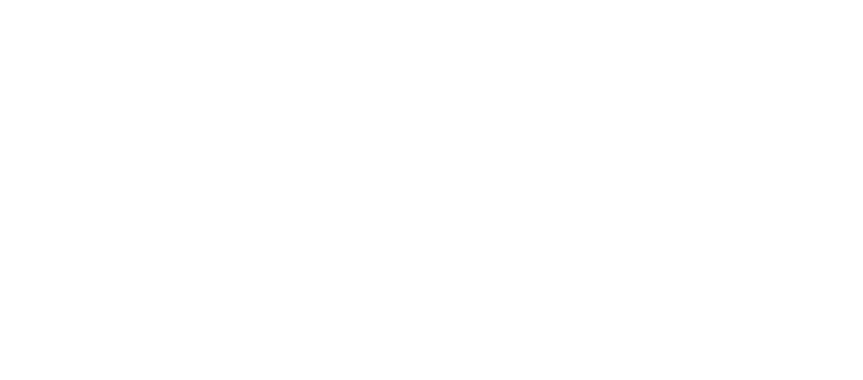
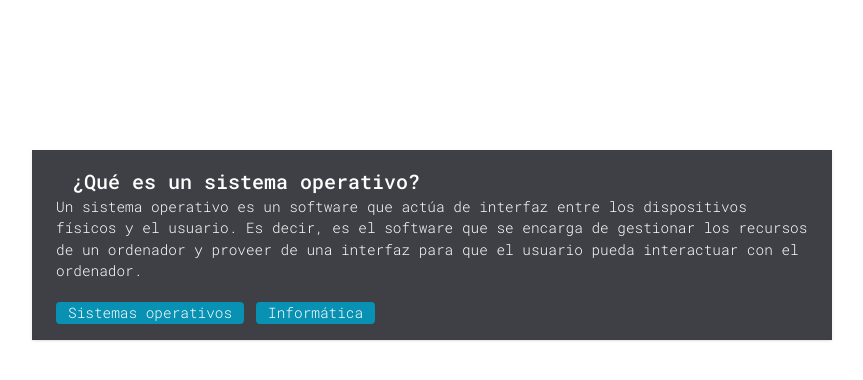
Before and after one commit to ignacio-magno/portafolio_v2, a Next.js app: page /blog in a window 1280 px wide. Shown: the top 380 px of the page, without its empty margins (208-1071 px from the left). Built offline with nearby package versions, Linux system fonts and the light colour scheme.

Commit message:
dynamic blog.

```diff
--- /dev/null
+++ b/app/blog/[title]/page.tsx
@@ -0,0 +1,18 @@
+import {getBlogs} from "@/components/blogs/iBlogs";
+
+export async function generateStaticParams() {
+    const blogs = await getBlogs()
+    return blogs.map(item => ({params: {title: item.Card.friendlyName}}))
+}
+
+export default async function Page({params: {title}}: { params: { title: string } }) {
+    console.log(title)
+    const blog = await getBlogs().then(j => j.find(k => k.Card.friendlyName === title))
+
+    return <main>
+        <div className={"flex flex-col gap-y-4"}>
+            <h1>{blog?.Page.title}</h1>
+            {blog?.Page.body}
+        </div>
+    </main>
+}
--- a/app/blog/page.tsx
+++ b/app/blog/page.tsx
@@ -1,4 +1,29 @@
-export default function Page() {
-    return <>
-    </>
+import Link from "next/link";
+import {getBlogs, IBlogs} from "@/components/blogs/iBlogs";
+
+export default async function Page() {
+    const elements = await getBlogs()
+    return <main>
+        <div className={"flex flex-col gap-y-4"}>
+            {elements.map((item, index) => <Item {...item.Card} key={index}/>)}
+        </div>
+    </main>
 }
+
+function Item({friendlyName, tags, title, body}: IBlogs["Card"]) {
+    return <Link href={"/blog/" + friendlyName}>
+        <div className={"bg-zinc-700 px-6 py-4 shadow"}>
+            <h3 className={"ml-4 text-xl font-medium"}>{title}</h3>
+            <p className={"mb-5"}>
+                {body}
+            </p>
+            <div className={"flex gap-x-3 mt-3"}>
+                {tags.map(tag => <Tag item={tag} key={tag}/>)}
+            </div>
+        </div>
+    </Link>
+}
+
+function Tag({item}: { item: string }) {
+    return <div className={"bg-cyan-600 px-3 rounded"}>{item}</div>
+}
--- a/app/globals.css
+++ b/app/globals.css
@@ -1,3 +1,5 @@
+@import url('https://fonts.googleapis.com/css2?family=Roboto+Mono:wght@300;500&display=swap');
+
 @tailwind base;
 @tailwind components;
 @tailwind utilities;
--- a/app/layout.tsx
+++ b/app/layout.tsx
@@ -1,9 +1,5 @@
 import './globals.css'
 import {Inter} from 'next/font/google'
-import NavBar from "@/components/NavBar";
-import styles from "@/app/styles.module.css";
-import Image from "next/image";
-import Pericles from "@/public/pericles.jpg";
 import Link from "next/link";
 
 const inter = Inter({subsets: ['latin']})
@@ -27,7 +23,7 @@
         </div>
 
         <div
-            className={"font-popins max-w-[90rem] mx-auto px-9 md:px-9 w-full lg:px-20 flex flex-col h-screen text-white"}>
+            className={"font-roboto-mono font-light max-w-[90rem] mx-auto px-9 md:px-9 w-full lg:px-20 flex flex-col h-screen text-white text-base"}>
             <div className={"flex-1 w-[50rem] m-auto "}>
                 <div className={"relative mt-16"}>
                     <div className={"w-full flex justify-between items-center pb-16"}>
--- /dev/null
+++ b/components/blogs/iBlogs.tsx
@@ -0,0 +1,18 @@
+import {TestBlog} from "@/components/blogs/tests"
+
+export interface IBlogs {
+    Card: {
+        friendlyName: string
+        body: JSX.Element | JSX.Element[]
+        title: string
+        tags: string[]
+    },
+    Page: {
+        title: string
+        body: JSX.Element | JSX.Element[]
+    }
+}
+
+export const getBlogs = async (): Promise<IBlogs[]> => {
+    return [TestBlog];
+}
--- /dev/null
+++ b/components/blogs/tests.tsx
@@ -0,0 +1,35 @@
+import {IBlogs} from "@/components/blogs/iBlogs";
+
+export const TestBlog: IBlogs = {
+    Card: {
+        title: "¿Qué es un sistema operativo?",
+        body: <p>Un sistema operativo es un software que actúa de interfaz entre los dispositivos físicos y el usuario.
+            Es
+            decir, es el software que se encarga de gestionar los recursos de un ordenador y proveer de una interfaz
+            para
+            que el usuario pueda interactuar con el ordenador.</p>,
+        tags: ["Sistemas operativos", "Informática"],
+        friendlyName: "test"
+    },
+    Page: {
+        body: <Body/>,
+        title: "Test Blog"
+    }
+}
+
+function Body() {
+    return <>
+        <h2>¿Qué es un sistema operativo?</h2>
+        <p>Un sistema operativo es un software que actúa de interfaz entre los dispositivos físicos y el usuario. Es
+            decir, es el software que se encarga de gestionar los recursos de un ordenador y proveer de una interfaz
+            para que el usuario pueda interactuar con el ordenador.</p>
+        <h2>¿Qué es un sistema operativo?</h2>
+        <p>Un sistema operativo es un software que actúa de interfaz entre los dispositivos físicos y el usuario. Es
+            decir, es el software que se encarga de gestionar los recursos de un ordenador y proveer de una interfaz
+            para que el usuario pueda interactuar con el ordenador.</p>
+        <h2>¿Qué es un sistema operativo?</h2>
+        <p>Un sistema operativo es un software que actúa de interfaz entre los dispositivos físicos y el usuario. Es
+            decir, es el software que se encarga de gestionar los recursos de un ordenador y proveer de una interfaz
+            para que el usuario pueda interactuar con el ordenador.</p>
+    </>
+}
--- a/tailwind.config.js
+++ b/tailwind.config.js
@@ -13,6 +13,22 @@
                     'conic-gradient(from 180deg at 50% 50%, var(--tw-gradient-stops))',
             },
         },
+
+        // text basic size
+        fontSize: {
+            'xs': '.75rem',
+            'sm': '.875rem',
+            'base': '.9rem', // 16px
+            'lg': '1.125rem', // 18px
+            'xl': '1.25rem', // 20px
+            '2xl': '1.5rem', // 24px
+            '3xl': '1.875rem', // 30px
+        },
+
+        fontFamily: {
+            'ysabeau': ['Ysabeau Infant', 'sans-serif'],
+            'roboto-mono': ['Roboto Mono', 'monospace'],
+        }
     },
     plugins: [],
 }
```
Lines whose indentation alone changed are shown as unchanged.
